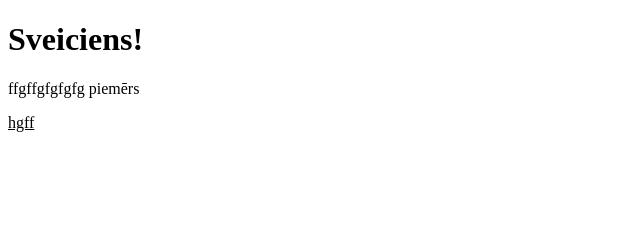
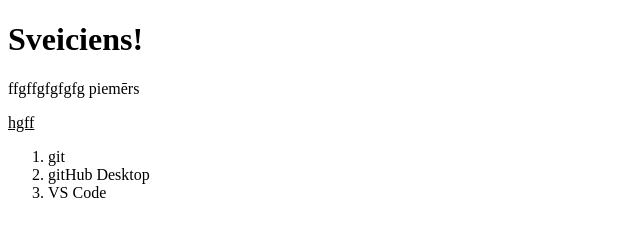
Before and after one commit to isorokina/start_it_oktobris, a plain HTML site: page index.html in a window 1280 px wide. Shown: the whole page, without its empty margins (0-640 px from the left). Drawn offline with Linux system fonts and the light colour scheme.

Commit message:
Izmaiņas

```diff
--- a/index.html
+++ b/index.html
@@ -10,5 +10,10 @@
   <h1> Sveiciens!</h1>
   <p>ffgffgfgfgfg piemērs</p>
   <u>hgff</u>
+  <ol>
+    <li>git</li>
+    <li>gitHub Desktop</li>
+    <li>VS Code</li>
+    </ol>
 </body>
 </html>
```
